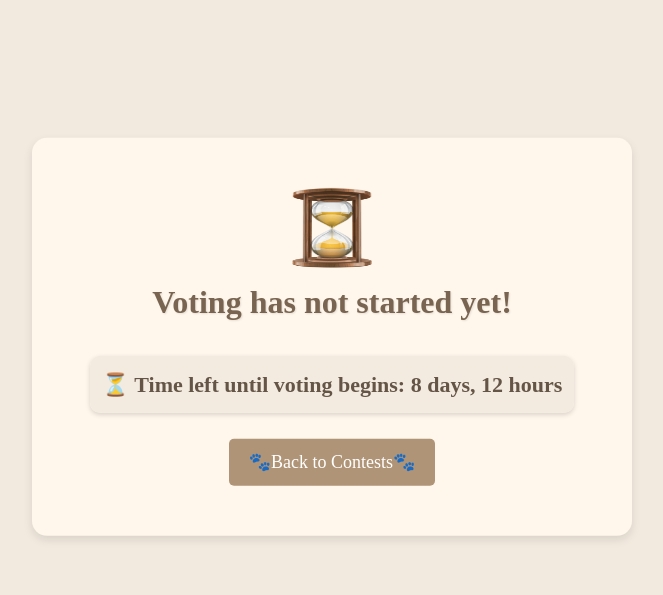
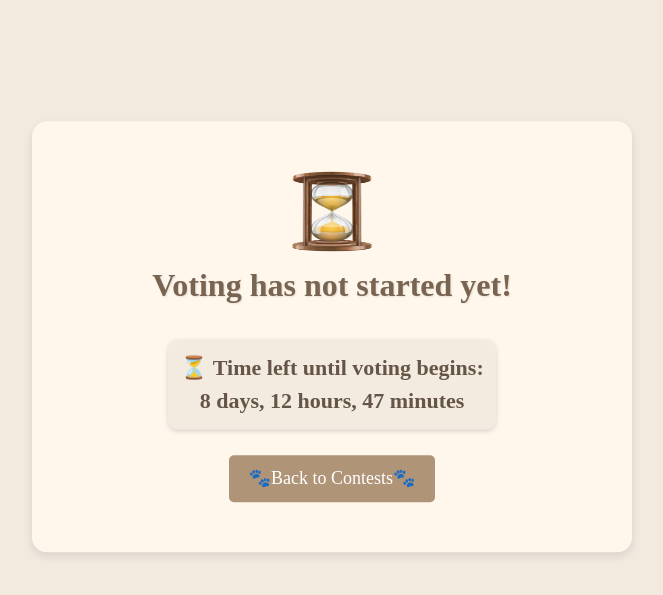
Before and after one commit to wshyen/MeowMeowU, a Flask app: page /voting/5 in a window 1280 px wide. Shown: the part 63-658 px from the top of the page, without its empty margins (308-971 px from the left). Run offline with Flask 3, Linux system fonts and the light colour scheme; data comes from the database, SQL or seed files in the repository; some libraries are stand-ins or nearby versions.

Commit message:
display left xxx hours

```diff
--- a/Website/templates/voting_countdown.html
+++ b/Website/templates/voting_countdown.html
@@ -75,7 +75,9 @@
 <div class="countdown-container">
     <img src="{{ url_for('static', filename='Images/Countdown.png') }}" alt="Countdown Icon">
     <h2>Voting has not started yet!</h2>
-    <p class="countdown-text">⏳ Time left until voting begins: <strong>{{ days_left }} days, {{ hours_left }} hours</strong></p>
+    <p class="countdown-text">
+        ⏳ Time left until voting begins: <br><strong>{{ days_left }} days, {{ hours_left }} hours, {{ minutes_left }} minutes</strong>
+    </p>
 
     <button onclick="window.location.href='{{ url_for('contestmanagement.contest_page') }}'" class="button">
         🐾Back to Contests🐾
```
